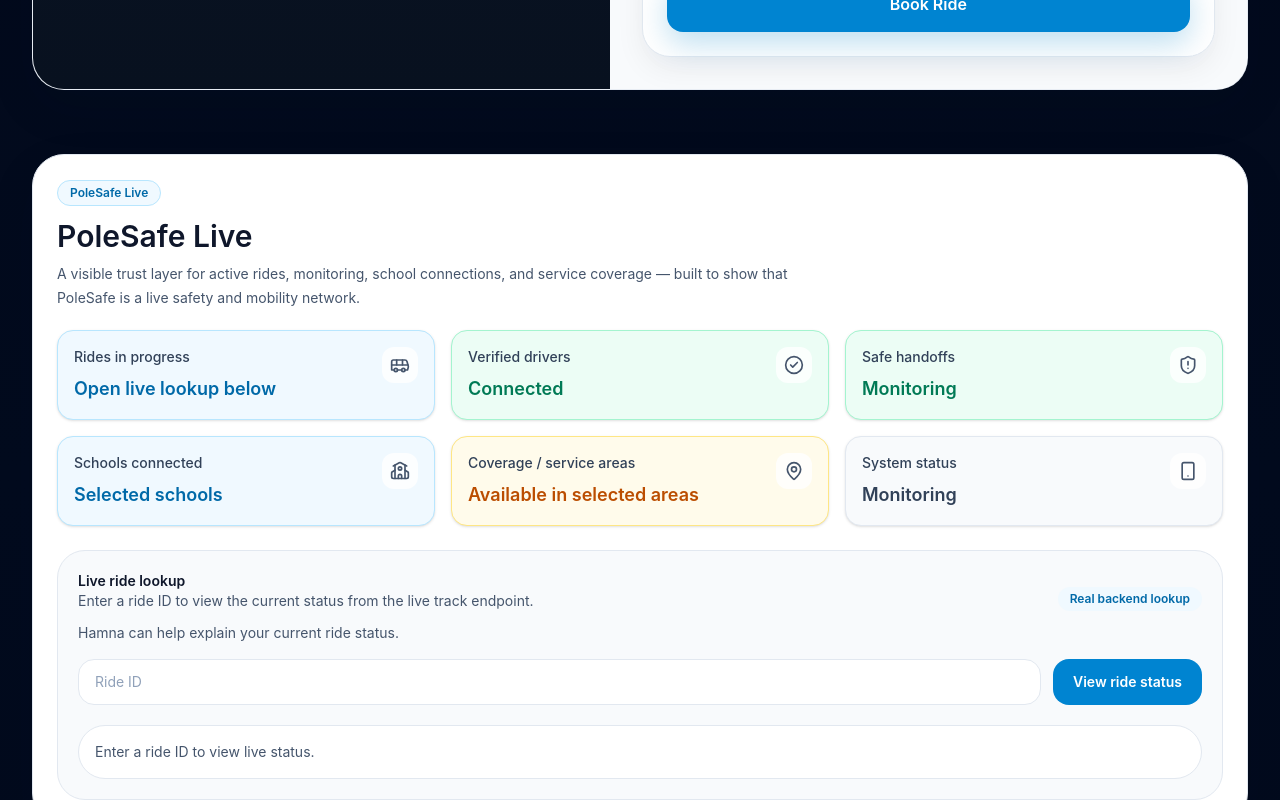
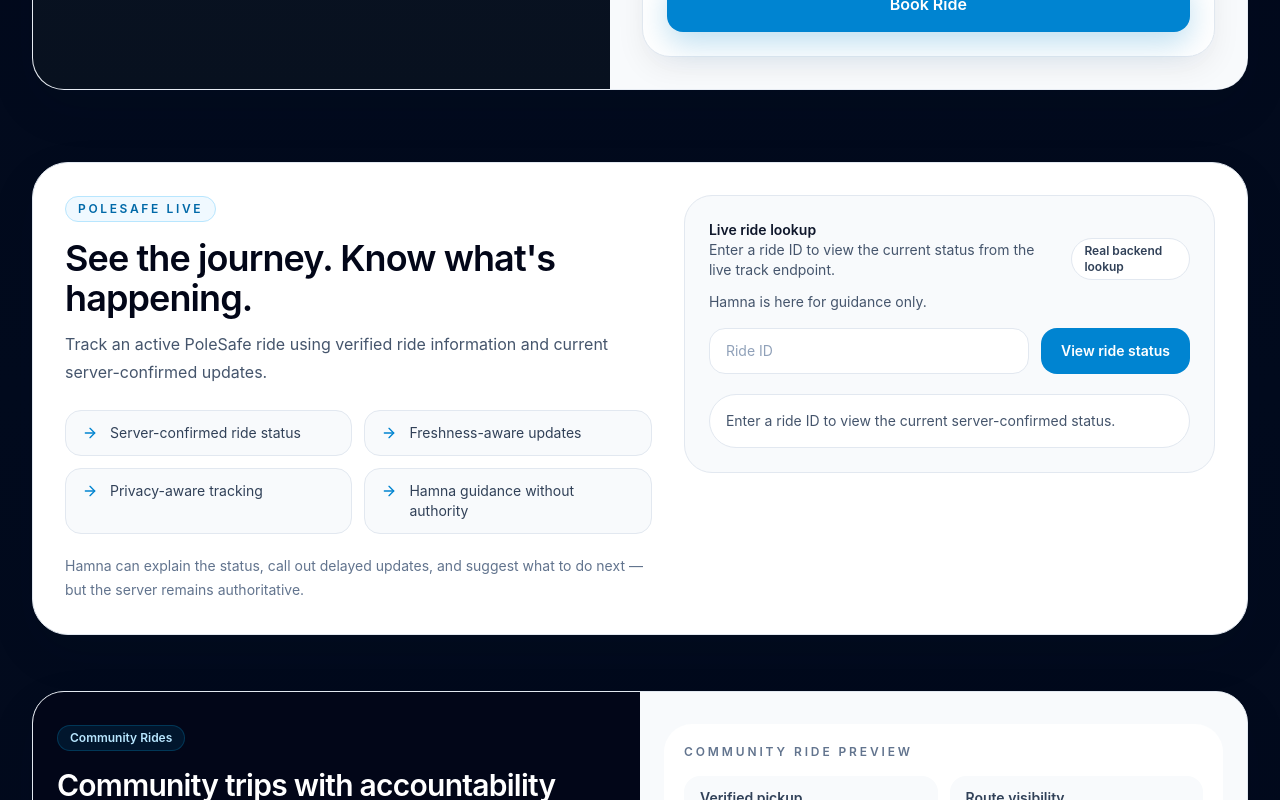
Before and after one commit to hassankavuma-prog/polesafe, a Next.js app: page / in a window 1280 px wide. Shown: the part 1640-2440 px from the top of the page. Built offline with nearby package versions, Linux system fonts and the light colour scheme.

Commit message:
feat: refine premium PoleSafe Live experience

```diff
--- a/components/home/PoleSafeLive.tsx
+++ b/components/home/PoleSafeLive.tsx
@@ -2,17 +2,34 @@
 
 import { useState } from 'react';
 import { apiUrl } from '@/lib/api-base';
-import { Bus, CheckCircle2, MapPin, School, ShieldAlert, Smartphone } from 'lucide-react';
+import { ArrowRight, Bus, CheckCircle2, MapPin, School, ShieldAlert, Smartphone } from 'lucide-react';
 import { freshnessFromTimestamp, humanizeRideStatus } from './ride-utils';
+
+const trustPoints = [
+  'Server-confirmed ride status',
+  'Freshness-aware updates',
+  'Privacy-aware tracking',
+  'Hamna guidance without authority',
+];
+
+function statusStyles(label: string) {
+  const normalized = label.toLowerCase();
+  if (normalized.includes('journey completed') || normalized.includes('pickup confirmed') || normalized.includes('driver assigned') || normalized.includes('driver arrived') || normalized.includes('journey in progress')) {
+    return 'border-emerald-200 bg-emerald-50 text-emerald-700';
+  }
+  if (normalized.includes('stale')) return 'border-amber-200 bg-amber-50 text-amber-800';
+  if (normalized.includes('cancelled')) return 'border-red-200 bg-red-50 text-red-700';
+  return 'border-slate-200 bg-slate-100 text-slate-700';
+}
 
 export default function PoleSafeLive() {
   const liveCards = [
-    { label: 'Rides in progress', value: 'Open live lookup below', tone: 'text-sky-700', bg: 'bg-sky-50', border: 'border-sky-200', icon: Bus },
-    { label: 'Verified drivers', value: 'Connected', tone: 'text-emerald-700', bg: 'bg-emerald-50', border: 'border-emerald-200', icon: CheckCircle2 },
-    { label: 'Safe handoffs', value: 'Monitoring', tone: 'text-emerald-700', bg: 'bg-emerald-50', border: 'border-emerald-200', icon: ShieldAlert },
-    { label: 'Schools connected', value: 'Selected schools', tone: 'text-sky-700', bg: 'bg-sky-50', border: 'border-sky-200', icon: School },
-    { label: 'Coverage / service areas', value: 'Available in selected areas', tone: 'text-amber-700', bg: 'bg-amber-50', border: 'border-amber-200', icon: MapPin },
-    { label: 'System status', value: 'Monitoring', tone: 'text-slate-700', bg: 'bg-slate-50', border: 'border-slate-200', icon: Smartphone },
+    { label: 'Server-confirmed', value: 'Real ride lookup below', tone: 'text-slate-900', bg: 'bg-white', border: 'border-slate-200', icon: Bus },
+    { label: 'Freshness-aware', value: 'Recent updates highlighted', tone: 'text-slate-900', bg: 'bg-white', border: 'border-slate-200', icon: CheckCircle2 },
+    { label: 'Privacy-aware', value: 'Access-controlled tracking', tone: 'text-slate-900', bg: 'bg-white', border: 'border-slate-200', icon: ShieldAlert },
+    { label: 'Hamna', value: 'Guidance only, not authority', tone: 'text-slate-900', bg: 'bg-white', border: 'border-slate-200', icon: School },
+    { label: 'Weak connectivity', value: 'Clear when updates may lag', tone: 'text-slate-900', bg: 'bg-white', border: 'border-slate-200', icon: MapPin },
+    { label: 'Status view', value: 'For parents, guardians, schools', tone: 'text-slate-900', bg: 'bg-white', border: 'border-slate-200', icon: Smartphone },
   ];
   const [rideId, setRideId] = useState('');
   const [lookupState, setLookupState] = useState<'initial' | 'loading' | 'success' | 'not_found' | 'error'>('initial');
@@ -53,19 +70,32 @@ export default function PoleSafeLive() {
   const location = lookupResult?.location || lookupResult?.lastLocation;
   const freshness = freshnessFromTimestamp(location?.updatedAt || location?.timestamp || location?.lastUpdatedAt);
   const statusLabel = humanizeRideStatus(ride?.status);
+  const freshnessTone = freshness.label === 'LIVE' ? 'border-emerald-200 bg-emerald-50 text-emerald-700' : freshness.label === 'RECENT' ? 'border-amber-200 bg-amber-50 text-amber-800' : freshness.label === 'STALE' ? 'border-red-200 bg-red-50 text-red-700' : 'border-slate-200 bg-slate-100 text-slate-700';
 
   function renderStateCard() {
     if (lookupState === 'success' && lookupResult) {
       return (
         <div className="mt-5 rounded-[1.75rem] border border-slate-200 bg-white p-5 shadow-sm">
-          <div className="flex flex-col gap-3 sm:flex-row sm:items-start sm:justify-between">
+          <div className="flex flex-col gap-4 sm:flex-row sm:items-start sm:justify-between">
             <div>
               <div className="text-xs font-semibold uppercase tracking-[0.24em] text-slate-500">Ride status</div>
-              <div className="mt-1 text-xl font-semibold text-slate-900">{statusLabel}</div>
+              <div className="mt-1 text-2xl font-semibold tracking-tight text-slate-950">{statusLabel}</div>
             </div>
-            <div className="rounded-full bg-sky-50 px-3 py-1 text-xs font-semibold text-sky-700">{freshness.label}</div>
+            <div className={`inline-flex w-fit items-center rounded-full border px-3 py-1 text-xs font-semibold ${statusStyles(statusLabel)}`}>
+              {statusLabel}
             </div>
-          <div className="mt-4 grid gap-3 md:grid-cols-2">
+          </div>
+
+          <div className="mt-4 grid gap-3 sm:grid-cols-2">
+            <div className="rounded-2xl border border-slate-200 bg-slate-50 px-4 py-3 text-sm text-slate-700">
+              <div className="text-xs font-semibold uppercase tracking-[0.22em] text-slate-500">Current ride</div>
+              <div className="mt-1 font-semibold text-slate-900">{ride?.reference || ride?.id || 'Ride lookup matched'}</div>
+            </div>
+            <div className={`rounded-2xl border px-4 py-3 text-sm font-medium ${freshnessTone}`}>
+              <div className="text-xs font-semibold uppercase tracking-[0.22em] text-inherit/70">Update freshness</div>
+              <div className="mt-1">{freshness.label}</div>
+              <div className="mt-1 text-sm font-normal">{freshness.detail}</div>
+            </div>
             {child?.name && <div className="rounded-2xl border border-slate-200 bg-slate-50 px-4 py-3 text-sm text-slate-700"><span className="font-semibold text-slate-900">Child:</span> {child.name}</div>}
             {ride?.scheduledPickup && <div className="rounded-2xl border border-slate-200 bg-slate-50 px-4 py-3 text-sm text-slate-700"><span className="font-semibold text-slate-900">Scheduled pickup:</span> {ride.scheduledPickup}</div>}
             {ride?.actualPickup && <div className="rounded-2xl border border-slate-200 bg-slate-50 px-4 py-3 text-sm text-slate-700"><span className="font-semibold text-slate-900">Actual pickup:</span> {ride.actualPickup}</div>}
@@ -73,51 +103,48 @@ export default function PoleSafeLive() {
             {driver?.name && <div className="rounded-2xl border border-slate-200 bg-slate-50 px-4 py-3 text-sm text-slate-700"><span className="font-semibold text-slate-900">Driver:</span> {driver.name}</div>}
             {driver?.phone && <div className="rounded-2xl border border-slate-200 bg-slate-50 px-4 py-3 text-sm text-slate-700"><span className="font-semibold text-slate-900">Driver phone:</span> {driver.phone}</div>}
             {location?.label && <div className="rounded-2xl border border-slate-200 bg-slate-50 px-4 py-3 text-sm text-slate-700"><span className="font-semibold text-slate-900">Last known location:</span> {location.label}</div>}
-            <div className="rounded-2xl border border-slate-200 bg-slate-50 px-4 py-3 text-sm text-slate-700"><span className="font-semibold text-slate-900">Freshness:</span> {freshness.detail}</div>
+          </div>
+
+          <div className="mt-4 rounded-2xl border border-slate-200 bg-slate-50 px-4 py-3 text-sm text-slate-700">
+            <div className="font-semibold text-slate-900">Freshness note</div>
+            <div className="mt-1">Updated recently may be delayed. Server-confirmed updates remain authoritative.</div>
           </div>
         </div>
       );
     }
-    if (lookupState === 'not_found') return <div className="mt-5 rounded-[1.75rem] border border-amber-200 bg-amber-50 px-4 py-4 text-sm text-amber-900">Ride not found or access denied.</div>;
+    if (lookupState === 'not_found') return <div className="mt-5 rounded-[1.75rem] border border-slate-200 bg-slate-50 px-4 py-4 text-sm text-slate-700">Ride not found or access denied. The server did not return a trackable ride for that ID.</div>;
     if (lookupState === 'error') return <div className="mt-5 rounded-[1.75rem] border border-red-200 bg-red-50 px-4 py-4 text-sm text-red-900">{lookupError || 'Network error while loading ride status.'}</div>;
-    return <div className="mt-5 rounded-[1.75rem] border border-slate-200 bg-white px-4 py-4 text-sm text-slate-600">Enter a ride ID to view live status.</div>;
+    return <div className="mt-5 rounded-[1.75rem] border border-slate-200 bg-white px-4 py-4 text-sm text-slate-600">Enter a ride ID to view the current server-confirmed status.</div>;
   }
 
   return (
-    <section className="mx-auto max-w-7xl px-4 py-6 sm:px-6 lg:px-8">
-      <div className="rounded-[2rem] border border-slate-200 bg-white p-5 shadow-[0_18px_50px_rgba(15,23,42,0.08)] sm:p-6">
-        <div className="inline-flex items-center gap-2 rounded-full border border-sky-200 bg-sky-50 px-3 py-1 text-xs font-semibold text-sky-700">PoleSafe Live</div>
-        <h2 className="mt-3 text-2xl font-semibold text-slate-900 sm:text-3xl">PoleSafe Live</h2>
-        <p className="mt-2 max-w-3xl text-sm leading-6 text-slate-600">A visible trust layer for active rides, monitoring, school connections, and service coverage — built to show that PoleSafe is a live safety and mobility network.</p>
-
-        <div className="mt-5 grid gap-4 sm:grid-cols-2 xl:grid-cols-3">
-          {liveCards.map((card) => {
-            const Icon = card.icon;
-            return (
-              <article key={card.label} className={`rounded-2xl border ${card.border} ${card.bg} p-4 shadow-sm`}>
-                <div className="flex items-start justify-between gap-3">
+    <section className="mx-auto max-w-7xl px-4 py-8 sm:px-6 lg:px-8">
+      <div className="rounded-[2.25rem] border border-slate-200 bg-white p-5 shadow-[0_18px_50px_rgba(15,23,42,0.08)] sm:p-6 lg:p-8">
+        <div className="grid gap-8 lg:grid-cols-[1.05fr_0.95fr] lg:items-start">
           <div>
-                    <div className="text-sm font-medium text-slate-700">{card.label}</div>
-                    <div className={`mt-2 text-lg font-semibold ${card.tone}`}>{card.value}</div>
+            <div className="inline-flex items-center gap-2 rounded-full border border-sky-200 bg-sky-50 px-3 py-1 text-xs font-semibold uppercase tracking-[0.22em] text-sky-700">PoleSafe Live</div>
+            <h2 className="mt-4 max-w-2xl text-3xl font-semibold tracking-tight text-slate-950 sm:text-4xl">See the journey. Know what&apos;s happening.</h2>
+            <p className="mt-3 max-w-2xl text-base leading-7 text-slate-600">Track an active PoleSafe ride using verified ride information and current server-confirmed updates.</p>
+            <div className="mt-6 grid gap-3 sm:grid-cols-2">
+              {trustPoints.map((point) => (
+                <div key={point} className="flex items-start gap-3 rounded-2xl border border-slate-200 bg-slate-50 px-4 py-3 text-sm text-slate-700">
+                  <ArrowRight className="mt-0.5 h-4 w-4 shrink-0 text-sky-600" />
+                  <span>{point}</span>
                 </div>
-                  <div className="rounded-xl bg-white/80 p-2 text-slate-600" aria-hidden="true">
-                    <Icon className="h-5 w-5" />
+              ))}
             </div>
-                </div>
-              </article>
-            );
-          })}
+            <p className="mt-5 max-w-2xl text-sm leading-6 text-slate-500">Hamna can explain the status, call out delayed updates, and suggest what to do next — but the server remains authoritative.</p>
           </div>
 
-        <div className="mt-6 rounded-[1.75rem] border border-slate-200 bg-slate-50 p-5">
+          <div className="rounded-[1.75rem] border border-slate-200 bg-slate-50 p-4 sm:p-5 lg:p-6">
             <div className="flex flex-col gap-3 sm:flex-row sm:items-end sm:justify-between">
               <div>
                 <div className="text-sm font-semibold text-slate-900">Live ride lookup</div>
                 <p className="text-sm text-slate-600">Enter a ride ID to view the current status from the live track endpoint.</p>
               </div>
-            <div className="rounded-full bg-sky-50 px-3 py-1 text-xs font-semibold text-sky-700">Real backend lookup</div>
+              <div className="rounded-full border border-slate-200 bg-white px-3 py-1 text-xs font-semibold text-slate-700">Real backend lookup</div>
             </div>
-          <p className="mt-3 text-sm text-slate-600">Hamna can help explain your current ride status.</p>
+            <p className="mt-3 text-sm text-slate-600">Hamna is here for guidance only.</p>
             <form className="mt-4 flex flex-col gap-3 sm:flex-row" onSubmit={submitRideLookup}>
               <input value={rideId} onChange={(e) => setRideId(e.target.value)} className="min-w-0 flex-1 rounded-2xl border border-slate-200 bg-white px-4 py-3 text-sm text-slate-900 outline-none transition placeholder:text-slate-400 focus:border-sky-400 focus:ring-2 focus:ring-sky-200" placeholder="Ride ID" />
               <button type="submit" className="inline-flex items-center justify-center rounded-2xl bg-sky-600 px-5 py-3 text-sm font-semibold text-white transition hover:bg-sky-500">View ride status</button>
@@ -125,6 +152,7 @@ export default function PoleSafeLive() {
             {renderStateCard()}
           </div>
         </div>
+      </div>
     </section>
   );
 }
```
Lines whose indentation alone changed are shown as unchanged.
